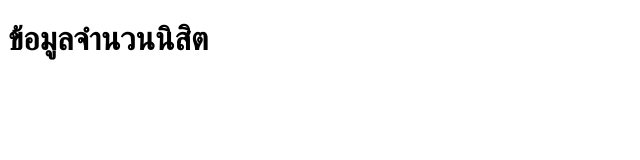
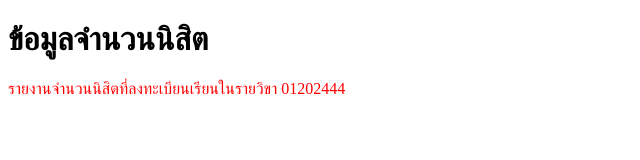
Before and after one commit to andrewillerr/Andrew-project, a plain HTML site: page index.html in a window 1280 px wide. Shown: the whole page, without its empty margins (0-640 px from the left). Drawn offline with Linux system fonts and the light colour scheme.

Commit message:
add report sale

```diff
--- a/index.html
+++ b/index.html
@@ -4,8 +4,14 @@
     <meta charset="UTF-8">
     <meta name="viewport" content="width=device-width, initial-scale=1.0">
     <title>Document</title>
+    <style>
+        p{
+            color: red;
+        }
+    </style>
 </head>
 <body>
     <h1>ข้อมูลจำนวนนิสิต</h1>
+    <p>รายงานจำนวนนิสิตที่ลงทะเบียนเรียนในรายวิขา 01202444</p>
 </body>
 </html>
```
